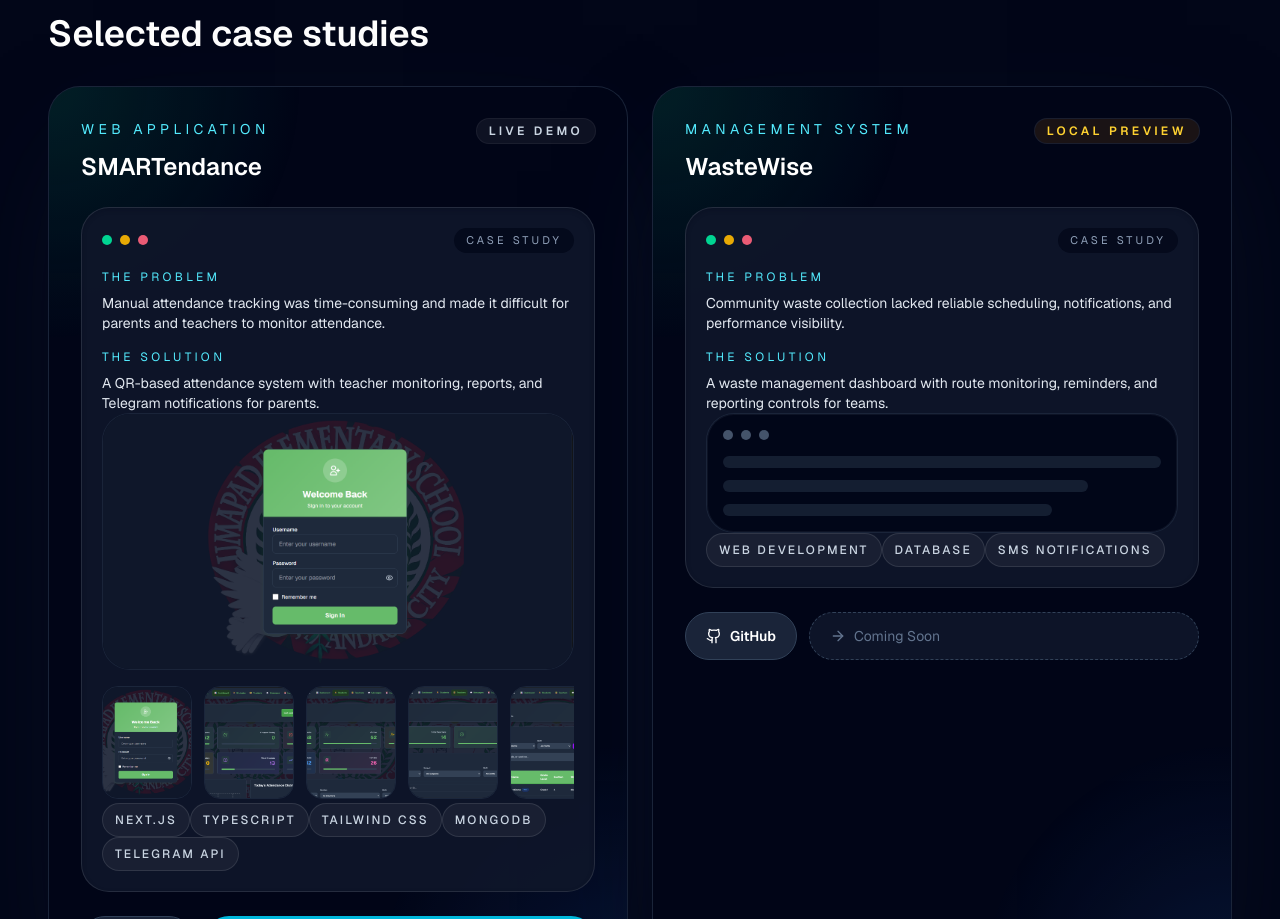
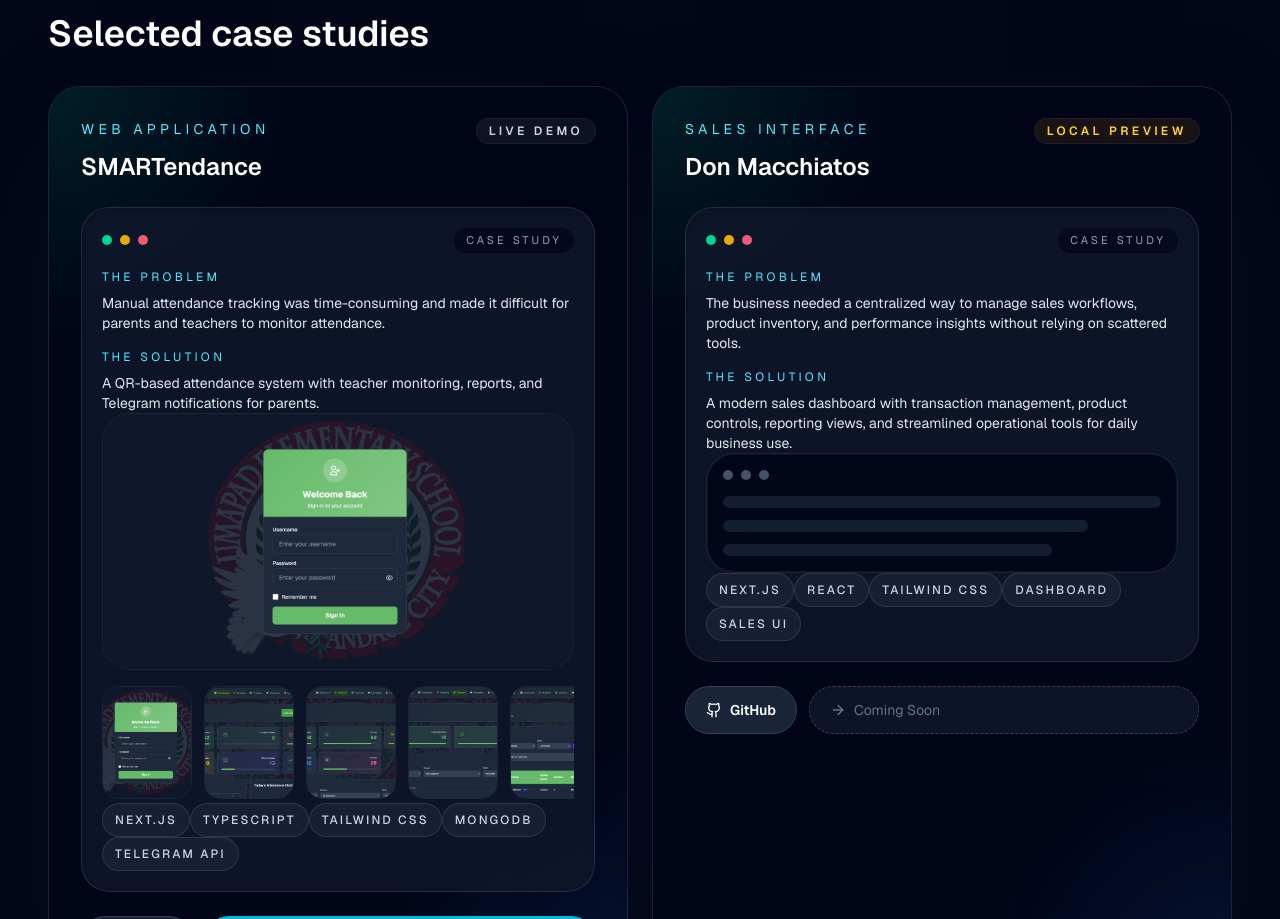
Before and after one commit to jeprcks/Fportfolio, a Next.js app in the folder portfolio/: page / in a window 1280 px wide. Shown: the part 3284-4203 px from the top of the page. Built offline with nearby package versions, Linux system fonts and the light colour scheme.

Commit message:
don mac fixed

```diff
--- a/portfolio/data/portfolio.ts
+++ b/portfolio/data/portfolio.ts
@@ -49,16 +49,16 @@ export const projects: Project[] = [
     ],
   },
   {
-    name: "WasteWise",
-    category: "Management System",
+    name: "Don Macchiatos",
+    category: "Sales Interface",
     description:
-      "Community waste management platform with schedule tracking, notifications, route monitoring, and reporting.",
+      "A sales-focused interface for managing transactions, product listings, dashboards, and daily operations.",
     problem:
-      "Community waste collection lacked reliable scheduling, notifications, and performance visibility.",
+      "The business needed a centralized way to manage sales workflows, product inventory, and performance insights without relying on scattered tools.",
     solution:
-      "A waste management dashboard with route monitoring, reminders, and reporting controls for teams.",
-    technologies: ["Web Development", "Database", "SMS Notifications"],
-    github: "https://github.com/jeprcks/WasteWise",
+      "A modern sales dashboard with transaction management, product controls, reporting views, and streamlined operational tools for daily business use.",
+    technologies: ["Next.js", "React", "Tailwind CSS", "Dashboard", "Sales UI"],
+    github: "https://github.com/jeprcks/don-mach-sales-interface",
   },
   {
     name: "FureverHome",
```
